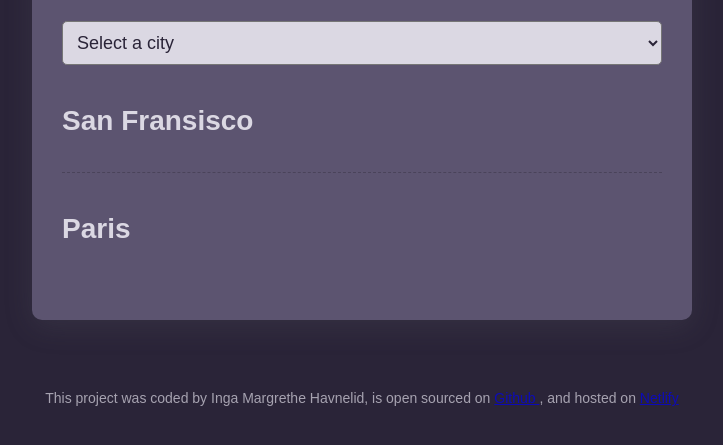
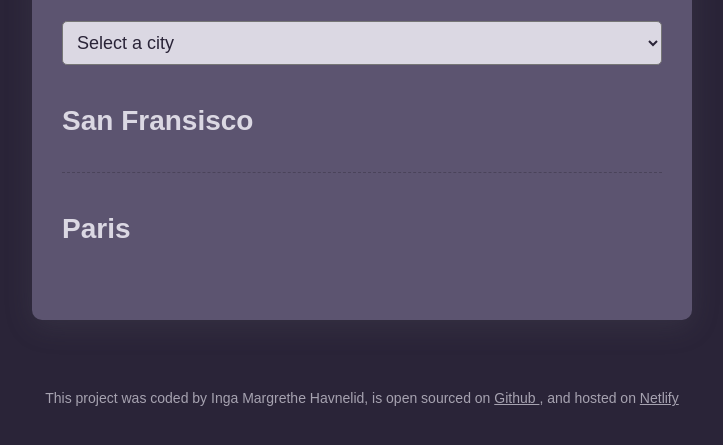
Before and after one commit to Ingamha/Verdensklokkeprosjekt, a plain HTML site: page index.html in a window 1280 px wide. Shown: the part 159-604 px from the top of the page, without its empty margins (278-1001 px from the left). Drawn offline with nearby package versions, Linux system fonts and the light colour scheme; a script that the page names is missing.

Commit message:
Changed color of links

```diff
--- a/src/styles.css
+++ b/src/styles.css
@@ -71,3 +71,7 @@ footer {
   color: #dbd8e3;
   opacity: 0.7;
 }
+
+a {
+  color: #dbd8e3;
+}
```
